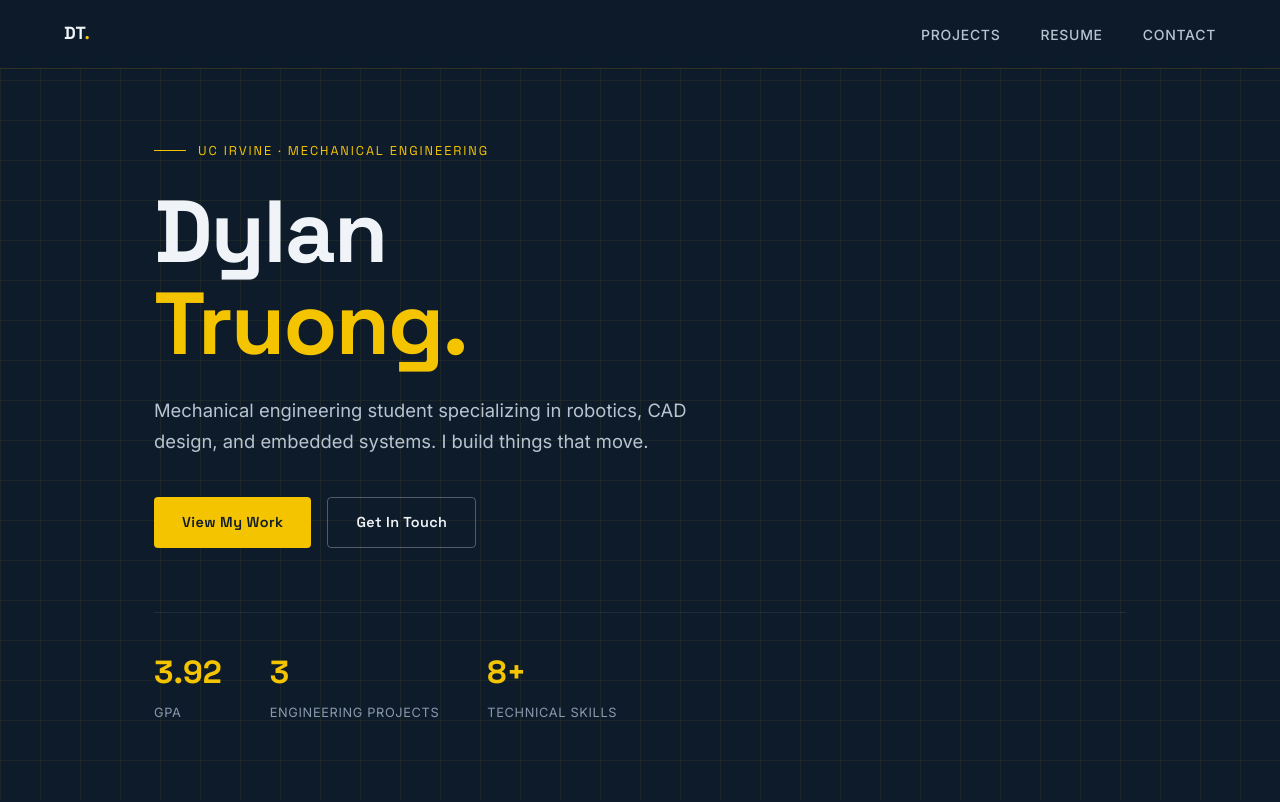
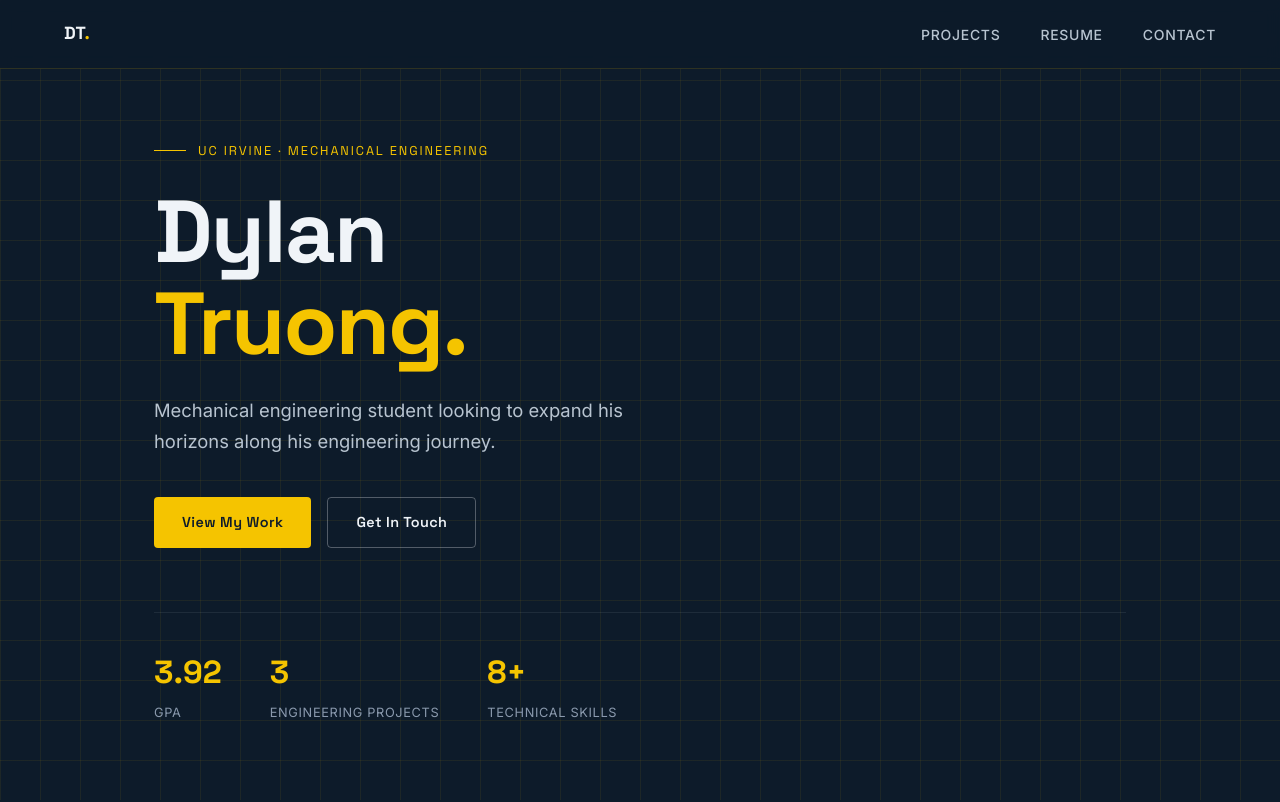
Before and after one commit to NinjaGoNoonie/dylanlongtruong, a plain HTML site: page index.html in a window 1280 px wide. Shown: the top 802 px of the page. Drawn offline with Linux system fonts and the light colour scheme.

Commit message:
Update index.html

```diff
--- a/index.html
+++ b/index.html
@@ -536,7 +536,7 @@
       <p class="hero-eyebrow">UC Irvine · Mechanical Engineering</p>
       <h1>Dylan<br /><span class="highlight">Truong.</span></h1>
       <p class="hero-sub">
-        Mechanical engineering student specializing in robotics, CAD design, and embedded systems. I build things that move.
+        Mechanical engineering student looking to expand his horizons along his engineering journey.
       </p>
       <div class="hero-cta">
         <a href="#projects" class="btn btn-primary">View My Work</a>
```
